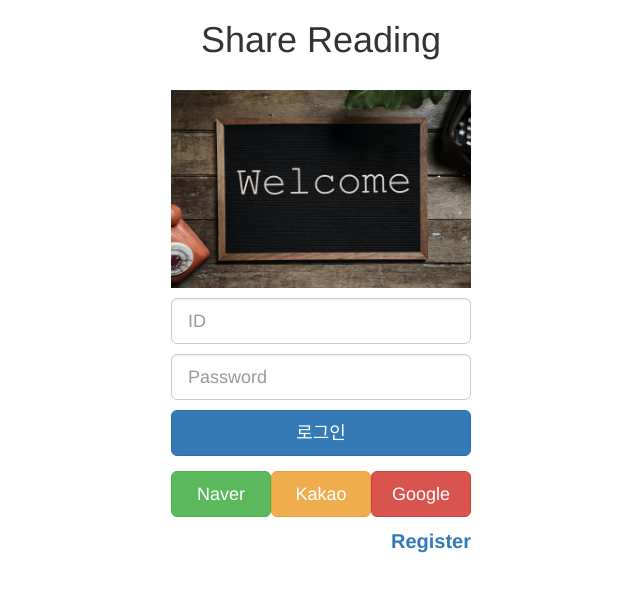
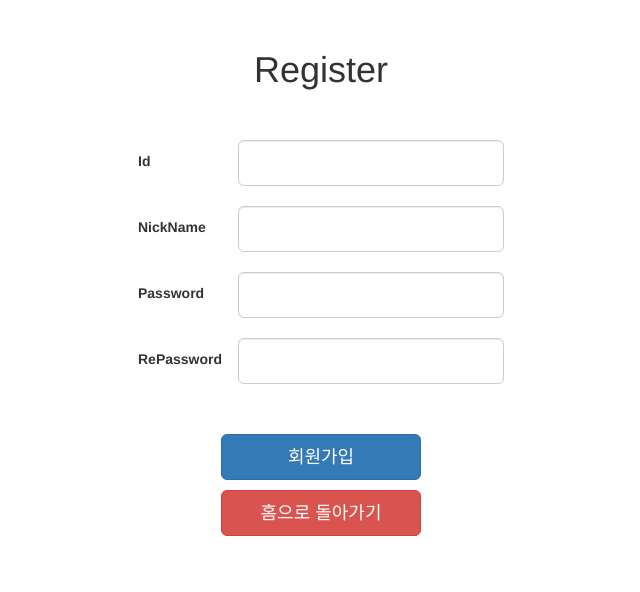
Before and after one commit to CheolWoongChoi/ShareReading, a React (Create React App) app: page /register in a window 1280 px wide. Shown: the top 592 px of the page, without its empty margins (319-959 px from the left). Built offline with nearby package versions, Linux system fonts and the light colour scheme; no server answers.

Commit message:
(View 2) 회원등록 UI 완성

```diff
--- a/package.json
+++ b/package.json
@@ -7,6 +7,8 @@
     "react": "^16.3.2",
     "react-dom": "^16.3.2",
     "react-redux": "^5.0.7",
+    "react-router": "^4.2.0",
+    "react-router-dom": "^4.2.2",
     "react-scripts": "1.1.4",
     "redux": "^4.0.0",
     "redux-form": "^7.3.0",
--- a/src/App.js
+++ b/src/App.js
@@ -2,11 +2,12 @@ import React, { Component } from 'react';
 import './index.css';
 import { Provider } from 'react-redux';
 import { createStore, applyMiddleware } from 'redux';
+import { BrowserRouter, Route, Switch } from 'react-router-dom';
 import promise from 'redux-promise';
 import reducers from './reducers';
 
 import Login from './components/login';
-
+import Register from './components/register';
 
 const createStoreWithMiddleware = applyMiddleware(promise)(createStore);
 
@@ -14,9 +15,14 @@ class App extends Component {
   render() {
     return (
       <Provider store={createStoreWithMiddleware(reducers)}>
-        <div>
-          <Login />
-        </div>
+        <BrowserRouter>
+          <div>
+            <Switch>
+              <Route path='/register' component={Register} />
+              <Route path='/' component={Login} />
+            </Switch>
+          </div>
+        </BrowserRouter>
       </Provider>
     );
   }
--- a/src/components/login.js
+++ b/src/components/login.js
@@ -5,44 +5,33 @@ import axios from 'axios';
 
 class Login extends Component {
 
-  componentDidMount(){
-      axios.get('/api')
-        .then( (res) => {
-            this.setState({data : res.data});
-            console.log(this.state.data);
-        });
-  }
+  renderField(field){
 
-  idField(field){
+    const { meta : {touched, error} } = field;
+    const hasError = `${touched && error ? 'has-error' : ''}`
 
     return(
-      <div>
+      <div className={hasError}>
         <input
-          className="form-control input-lg login-input"
-          type="text"
-          placeholder="ID"
+          className={`form-control input-lg login-input ${hasError}`}
+          type={field.type}
+          placeholder={field.label}
           {...field.input}
         />
-      </div>
-    )
-  }
 
-  passwordField(field){
-
-    return(
-      <div>
-        <input
-          className="form-control input-lg login-input"
-          type="password"
-          placeholder="Password"
-          {...field.input}
-        />
+        <div className="login-error">
+          {touched ? error : ''}
+        </div>
       </div>
     )
   }
 
   onSubmit(values){
     console.log(values);
+    axios.post('/auth/login', values)
+      .then( (res) => {
+        console.log(res.data)
+      });
   }
 
   render(){
@@ -50,6 +39,7 @@ class Login extends Component {
     const { handleSubmit } = this.props;
 
     return(
+
       <div>
         <div className="text-center">
           <h1>Share Reading</h1>
@@ -62,12 +52,14 @@ class Login extends Component {
             <Field
               label="ID"
               name="id"
-              component={this.idField}
+              type="text"
+              component={this.renderField}
             />
             <Field
               label="PASSWORD"
               name="password"
-              component={this.passwordField}
+              type="password"
+              component={this.renderField}
             />
             <button className="btn btn-primary btn-lg login-button" type="submit">로그인</button>
           </form>
@@ -90,6 +82,30 @@ class Login extends Component {
   }
 }
 
+function validate(values){
+
+  const errors = {};
+
+  if(!values.id){
+    errors.id = "Enter ID!";
+  }
+
+  if(values.id && values.id.length < 8){
+    errors.id = "Please Input More than 8 digits";
+  }
+
+  if(!values.password){
+    errors.password = "Enter Password!";
+  }
+
+  if(values.password && values.password.length < 8){
+    errors.password = "Please Input More than 8 digits";
+  }
+
+  return errors;
+}
+
 export default reduxForm({
+  validate,
   form: 'login'
 })(Login);
--- a/src/components/register.js
+++ b/src/components/register.js
@@ -0,0 +1,131 @@
+import React, { Component } from 'react';
+import { Field, reduxForm } from 'redux-form';
+import { Link } from 'react-router-dom';
+import axios from 'axios';
+
+class Register extends Component {
+
+  renderField(field){
+
+      const { meta : {touched, error} } = field;
+      const hasError = `${touched && error ? 'has-error' : ''}`
+
+      return(
+         <div>
+            <div className={`form-group text-left ${hasError}`}>
+               <label className="register-label">{field.label}</label>
+               <input
+                  className="form-control input-lg register-field"
+                  type={field.type}
+                  {...field.input}
+               />
+            </div>
+
+            <div className="register-error">
+               {touched ? error : ''}
+            </div>
+         </div>
+      )
+  }
+
+  onSubmit(values){
+      console.log(values);
+      axios.post('/auth/register', values)
+         .then( (response) => {
+            console.log(response.data);
+            this.props.history.push('/');
+         });
+  }
+
+  render(){
+
+   const { handleSubmit } = this.props;
+
+    return(
+      <div>
+
+        <div className="register-title text-center">
+          <h1>Register</h1>
+        </div>
+
+        <div className="text-center">
+          <form className="form-inline" onSubmit={ handleSubmit(this.onSubmit.bind(this)) }>
+            <Field
+              label="Id"
+              name="id"
+              type="text"
+              component={this.renderField}
+            />
+            <Field
+              label="NickName"
+              name="nickname"
+              type="text"
+              component={this.renderField}
+            />
+            <Field
+              label="Password"
+              name="password"
+              type="password"
+              component={this.renderField}
+            />
+            <Field
+              label="RePassword"
+              name="repassword"
+              type="password"
+              component={this.renderField}
+            />
+
+            <div>
+               <button
+                  className="btn btn-primary btn-lg register-submit"
+                  type="submit"
+               >
+               회원가입
+               </button>
+            </div>
+            <div>
+               <Link to="/" className="btn btn-danger btn-lg register-button">홈으로 돌아가기</Link>
+            </div>
+          </form>
+        </div>
+
+      </div>
+    )
+  }
+}
+
+function validate(values){
+
+   const errors = {};
+
+   if(!values.id){
+     errors.id = "Enter ID!";
+   }
+
+   if(values.id && values.id.length < 8){
+      errors.id = "Please Input More than 8 digits";
+   }
+
+   if(!values.nickname){
+     errors.nickname = "Enter Nickname!";
+   }
+
+   if(!values.password){
+     errors.password = "Enter Password";
+   }
+
+   if(values.password && values.password.length < 8){
+      errors.password = "Please Input More than 8 digits";
+   }
+
+   if(values.password !== values.repassword){
+      errors.repassword = "Please confirm passwords";
+   }
+
+   return errors;
+ }
+
+export default reduxForm({
+  validate,
+  form: 'register'
+})(Register);
--- a/src/index.css
+++ b/src/index.css
@@ -21,3 +21,36 @@
    font-size: 20px;
    text-align: right;
 }
+
+/* .login-error{
+   width: 300px;
+} */
+
+
+/* Register Page */
+
+.register-title{
+   padding: 30px;
+}
+
+.register-label{
+   width: 100px;
+}
+
+.register-field{
+   width: 300px;
+   margin: 10px auto;
+}
+
+.register-submit{
+   width: 200px;
+   margin: 40px 0 10px 0;
+}
+
+.register-button{
+   width: 200px;
+}
+
+/* .register-error{
+   width: 300px;
+} */
```
